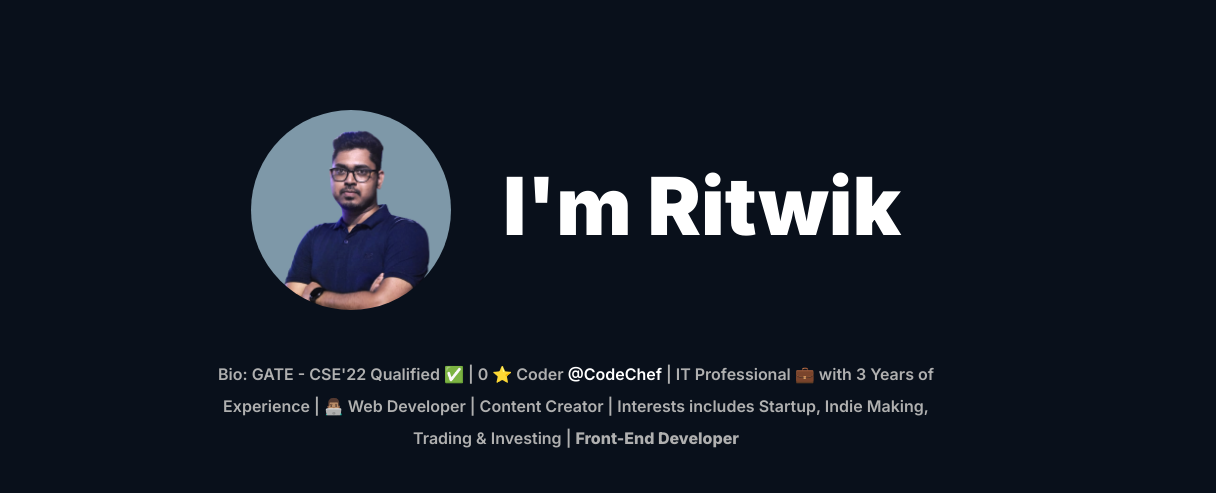
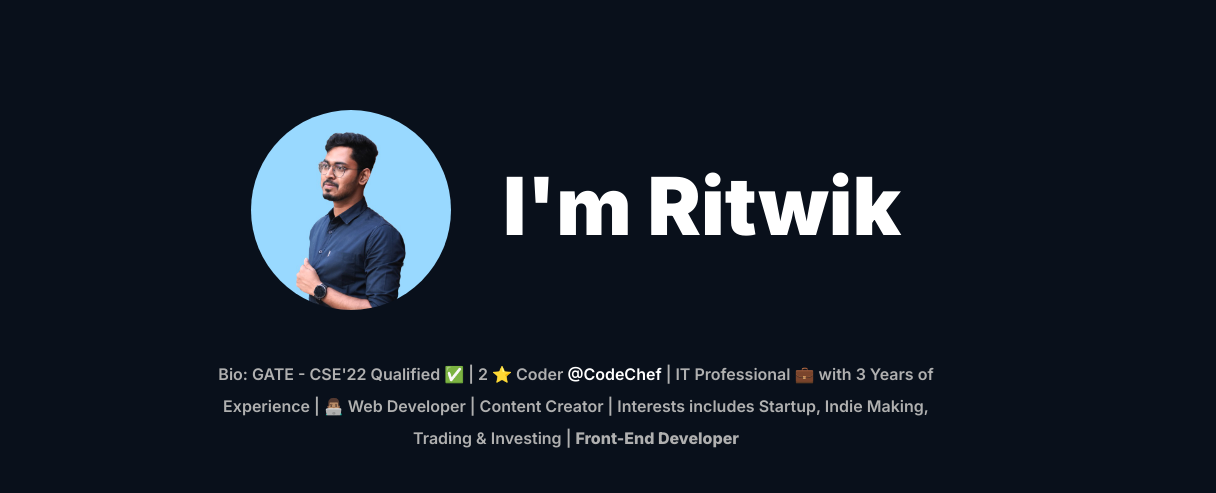
Before and after one commit to ritwikdax/Portfolio, a plain HTML site: page index.html in a window 1280 px wide. Shown: the part 102-595 px from the top of the page, 64-1280 px from the left. Drawn offline with Linux system fonts and the light colour scheme.

Commit message:
First Commit

```diff
--- a/index.html
+++ b/index.html
@@ -70,7 +70,7 @@
       <div class="hero-content">
         <div>
           <div class="pp align-middle">
-            <img class="profile-pic" src="./img/profile-pic.png" />
+            <img class="profile-pic" src="./img/profile-pic.jpg" />
           </div>
         </div>
 
@@ -78,8 +78,8 @@
       </div>
       <div class="hero-sub-content">
         <h4 class="light-text-color">
-          Bio: GATE - CSE'22 Qualified ✅ | 0 ⭐ Coder
-          <a href="https://codechef.com">@CodeChef</a> | IT Professional 💼 with
+          Bio: GATE - CSE'22 Qualified ✅ | 2 ⭐ Coder
+          <a href="https://www.codechef.com/users/ritwikdas16" target="_blank">@CodeChef</a> | IT Professional 💼 with
           3 Years of Experience | 👨🏽‍💻 Web Developer | Content Creator | Interests
           includes Startup, Indie Making, Trading & Investing |
           <strong>Front-End Developer </strong>
```
Also changed, not shown: about.html (+1 -1 lines), experience.html (+1 -1 lines), projects.html (+1 -1 lines), img/profile-pic.jpg (added).
